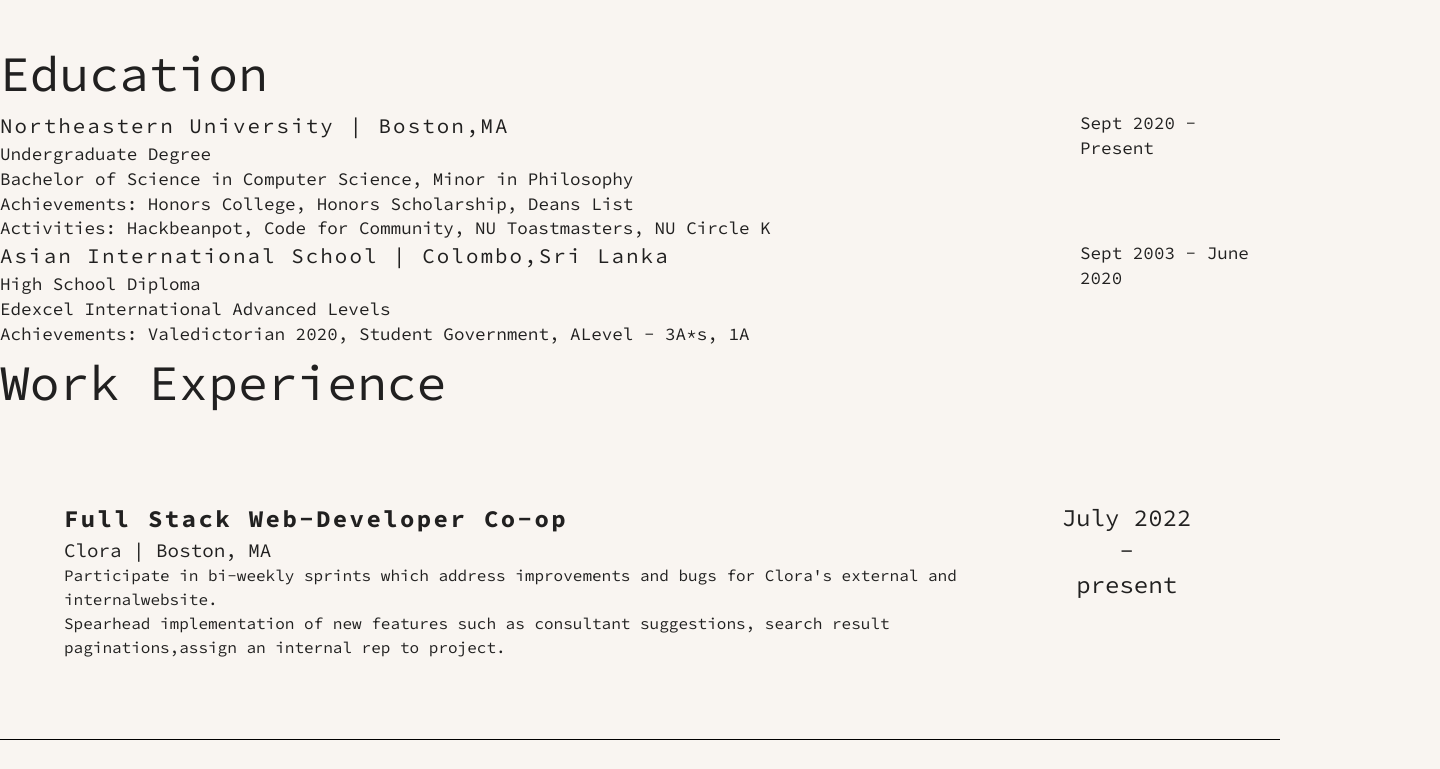
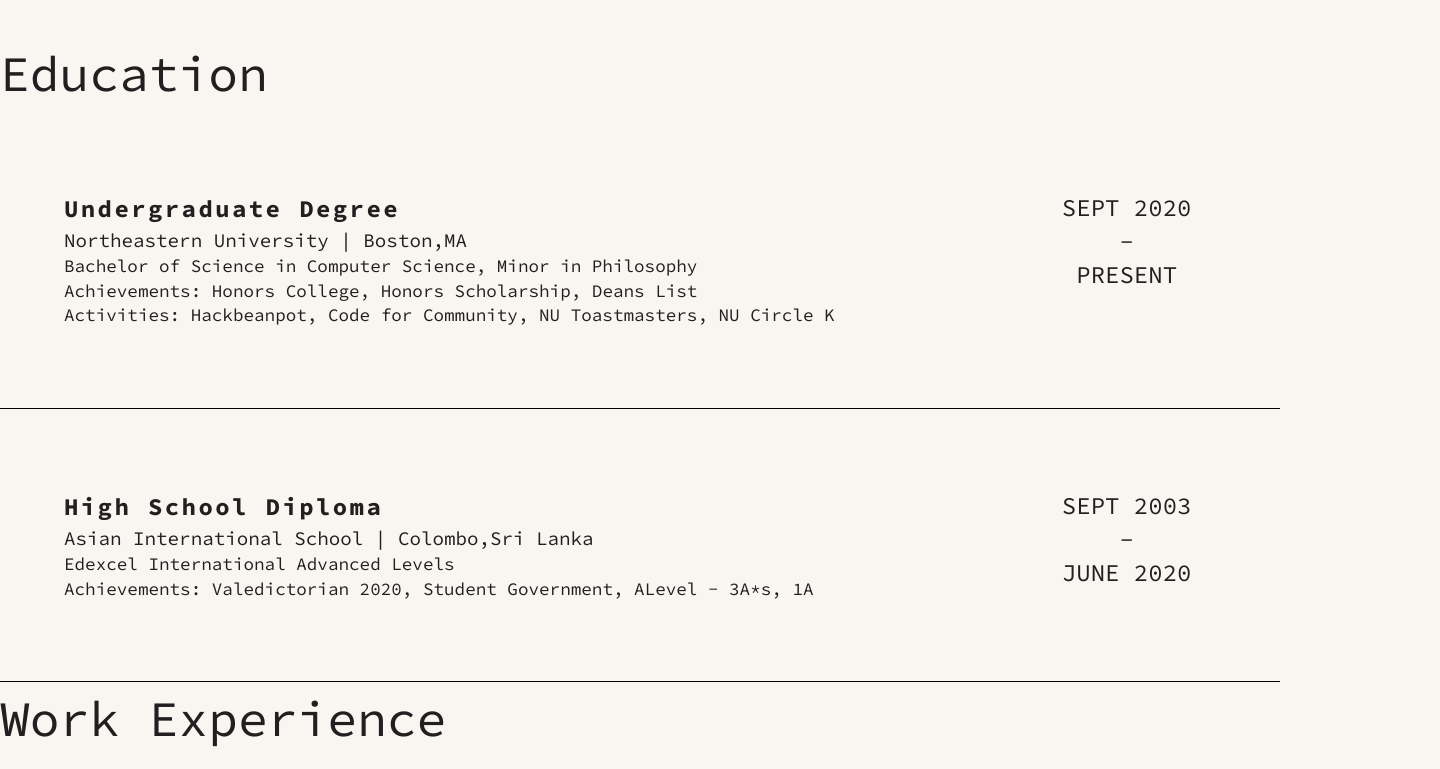
Before and after one commit to Dhivas-Sugumar/Personal-Site, a Next.js app: page / in a window 1280 px wide. Shown: the part 1031-1800 px from the top of the page, 1440 px wide, since content can reach past the window. Built offline with nearby package versions, Linux system fonts and the light colour scheme.

Commit message:
Education styled.

```diff
--- a/lib/types.ts
+++ b/lib/types.ts
@@ -11,7 +11,8 @@
     school: string
     location: string
     level: string
-    dates: string
+    startDate: string
+    endDate: string
     degrees: string
     acheivements: string
     activities?: string
--- /dev/null
+++ b/src/components/resume/ResumeItem.styles.ts
@@ -0,0 +1,18 @@
+import styled from "@emotion/styled";
+import { H4, P } from "../../styles/styles";
+
+const ResumeItemContainer = styled.div`
+    padding: 5em 4em;
+    border-bottom: 0.1em solid black;
+`
+
+const ResumeItemTitle= styled(H4)`
+    font-size: 1.5em;
+    font-weight: bold;
+`
+
+const ResumeItemLocation = styled(P)`
+    font-size: 1.2em;
+`
+
+export {ResumeItemContainer, ResumeItemTitle, ResumeItemLocation}
--- a/src/components/resume/education/Education.tsx
+++ b/src/components/resume/education/Education.tsx
@@ -10,7 +10,8 @@
             school={"Northeastern University"}
             location={"Boston,MA"}
             level={"Undergraduate Degree"}
-            dates={"Sept 2020 - Present"}
+            startDate={"SEPT 2020"}
+            endDate={"PRESENT"}
             degrees={"Bachelor of Science in Computer Science, Minor in Philosophy"}
             acheivements={"Honors College, Honors Scholarship, Deans List"}
             activities={"Hackbeanpot, Code for Community, NU Toastmasters, NU Circle K"}
@@ -19,7 +20,8 @@
                 school={"Asian International School"}
                 location={"Colombo,Sri Lanka"}
                 level={"High School Diploma"}
-                dates={"Sept 2003 - June 2020"}
+                startDate={"SEPT 2003"}
+                endDate={"JUNE 2020"}
                 degrees={"Edexcel International Advanced Levels"}
                 acheivements={"Valedictorian 2020, Student Government, ALevel - 3A*s, 1A"}
         />
--- /dev/null
+++ b/src/components/resume/education/EducationItem.styles.ts
@@ -0,0 +1,5 @@
+import styled from '@emotion/styled';
+
+const EducatioItemTitle = styled(H4)`
+
+`
--- a/src/components/resume/education/EducationItem.tsx
+++ b/src/components/resume/education/EducationItem.tsx
@@ -2,52 +2,59 @@
 import React from "react";
 import { EducationItemProps } from "../../../../lib/types";
 import { H4, P } from "../../../styles/styles";
+import { ResumeItemContainer, ResumeItemLocation, ResumeItemTitle } from "../ResumeItem.styles";
+import ResumeItemDate from "../ResumeItemDate";
 
 const EducationItem: React.FC<EducationItemProps> = (
     {
         school,
         location,
         level,
-        dates,
+        startDate,
+        endDate,
         degrees,
         acheivements,
+
         activities
     }
 ) => {
     return (
-        <Grid container spacing={2}>
+        <ResumeItemContainer>
+                    <Grid container spacing={2}>
             <Grid item xs={10}>
                 <Grid item xs={12}>
-                    <H4>
-                        {school} | {location}
-                    </H4>
+                    <ResumeItemTitle>
+                    {level}
+                    </ResumeItemTitle>
                 </Grid>
                 <Grid item xs={12}>
-                    <P>
-                        {level}
-                    </P>
+                    <ResumeItemLocation>
+                    {school} | {location}
+                    </ResumeItemLocation>
                 </Grid>
-                <Grid item xs={12}>
+                <Grid item xs={12} className={"mt-4"}>
                     <P>
                         {degrees}
                     </P>
                 </Grid>
-                <Grid item xs={12}>
+                <Grid item xs={12} className={"mt-0.5"}>
                     <P>
                         Achievements: {acheivements}
                     </P>
                 </Grid>
-                <Grid item xs={12}>
+                <Grid item xs={12} className={"mt-0.5"}>
                     <P>
                          {activities && `Activities: ${activities}`  }
                     </P>
                 </Grid>
             </Grid>
             <Grid item xs={2}>
-                <P>{dates}</P>
+                <ResumeItemDate start={startDate} end={endDate} />
             </Grid>
 
         </Grid>
+        </ResumeItemContainer>
+
     )
 }
 
--- a/src/components/resume/experience/ExperienceItem.styles.tsx
+++ /dev/null
@@ -1,18 +0,0 @@
-import styled from "@emotion/styled";
-import { H4, P } from "../../../styles/styles";
-
-const ExperienceItemContainer = styled.div`
-    padding: 5em 4em;
-    border-bottom: 0.1em solid black;
-`
-
-const ExperienceItemTitle= styled(H4)`
-    font-size: 1.5em;
-    font-weight: bold;
-`
-
-const ExperienceItemLocation = styled(P)`
-    font-size: 1.2em;
-`
-
-export {ExperienceItemContainer, ExperienceItemTitle, ExperienceItemLocation}
--- a/src/components/resume/experience/ExperienceItem.tsx
+++ b/src/components/resume/experience/ExperienceItem.tsx
@@ -2,6 +2,7 @@
 import React from "react";
 import { ExperienceItemProps } from "../../../../lib/types";
 import { DateContainer, H4, P } from "../../../styles/styles";
+import { ResumeItemContainer, ResumeItemLocation, ResumeItemTitle } from "../ResumeItem.styles";
 import ResumeItemDate from "../ResumeItemDate";
 import { ExperienceItemContainer, ExperienceItemLocation, ExperienceItemTitle } from "./ExperienceItem.styles";
 
@@ -16,20 +17,20 @@
     }
 ) => {
     return(
-        <ExperienceItemContainer>
+        <ResumeItemContainer>
 <Grid container spacing={2}>
         <Grid item xs={10}>
             <Grid item xs={12}>
-                <ExperienceItemTitle>
+                <ResumeItemTitle>
                 {title}
 
-                </ExperienceItemTitle>
+                </ResumeItemTitle>
             </Grid>
             <Grid item xs={12}>
-                <ExperienceItemLocation>
+                <ResumeItemLocation>
                 {company} | {location}
 
-                </ExperienceItemLocation>
+                </ResumeItemLocation>
             </Grid>
             <Grid item xs={12} className="mt-6">
                 <ul>
@@ -46,7 +47,7 @@
         </Grid>
 
     </Grid>
-        </ExperienceItemContainer>
+        </ResumeItemContainer>
 
     )
 }
```
